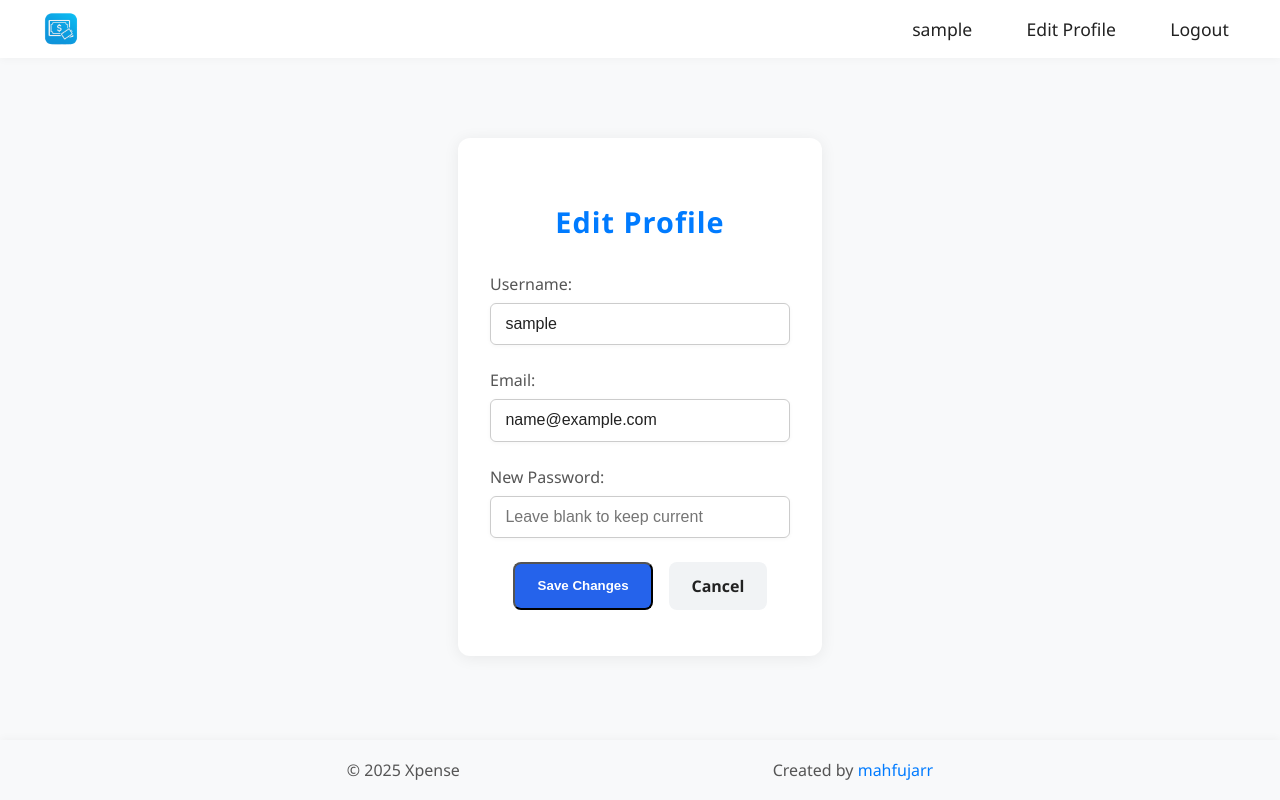
After one commit to mahfujarr/Xpense, a PHP site: page /public/edit_profile.php in a window 1280 px wide. The commit adds this page. Run offline with PHP 8.4, Linux system fonts and the light colour scheme; the visitor is signed in with stand-in values (Sample User, id 1).

Commit message:
added edit profile feature, changed some login logics and css

```diff
--- a/assets/css/login.css
+++ b/assets/css/login.css
@@ -7,10 +7,10 @@ body {
   padding: 0;
 }
 
-/* Centered Login Form */
 .login {
   background: #fff;
-  max-width: 400px;
+  width: 100%;
+  max-width: 300px;
   margin: 3rem auto 2rem auto;
   padding: 2.5rem 2rem 2rem 2rem;
   border-radius: 12px;
@@ -118,7 +118,6 @@ body {
   margin-top: 0.5rem;
 }
 
-/* Responsive */
 @media (max-width: 768px) {
   .login {
     margin: 2rem auto 1.5rem auto;
--- a/assets/css/navbar.css
+++ b/assets/css/navbar.css
@@ -1,4 +1,4 @@
-/* ================= Navbar Base ================= */
+/* Navbar Base */
 .navbar {
   background-color: #fff;
   color: #222;
@@ -18,7 +18,7 @@
 }
 
 .logo {
-  font-size: 1.3rem; /* smaller */
+  font-size: 1.3rem;
   font-weight: bold;
   color: #007bff;
   text-decoration: none;
@@ -33,11 +33,11 @@
 }
 
 .navbar-icon {
-  width: 32px; /* smaller */
-  height: 32px;
+  width: 42px;
+  height: 42px;
 }
 
-/* ================= Nav Links ================= */
+/* Nav Links */
 .nav-links {
   list-style: none;
   display: flex;
@@ -66,7 +66,7 @@
   color: #000;
 }
 
-/* ================= Hamburger ================= */
+/* Hamburger */
 .hamburger {
   display: none;
   flex-direction: column;
@@ -94,7 +94,7 @@
   transform: rotate(-45deg) translate(5px, -5px);
 }
 
-/* ================= Mobile Slide-in Menu ================= */
+/* Mobile Slide-in Menu */
 @media (max-width: 768px) {
   .nav-links {
     position: absolute;
@@ -112,7 +112,10 @@
     transition: all 0.3s ease;
     text-align: right;
   }
-
+  .navbar-icon {
+    width: 32px;
+    height: 32px;
+  }
   .nav-links.show {
     opacity: 1;
     visibility: visible;
--- a/public/auth/login.php
+++ b/public/auth/login.php
@@ -20,12 +20,12 @@
             <?php endif; ?>
             <form action="login.php" method="post">
                 <div class="form-group">
-                    <label for="username">Username:</label>
-                    <input type="text" id="username" name="username" required>
+                    <label for="username">Username/Email:</label>
+                    <input type="text" id="username" name="username" placeholder="Enter your username or email" required>
                 </div>
                 <div class="form-group">
                     <label for="password">Password:</label>
-                    <input type="password" id="password" name="password" required>
+                    <input type="password" id="password" name="password" placeholder="Enter your password" required>
                 </div>
                 <div class="form-group">
                     <button type="submit">Login</button>
--- a/public/components/navbar.php
+++ b/public/components/navbar.php
@@ -6,7 +6,7 @@ if (session_status() === PHP_SESSION_NONE) session_start();
 <div class="navbar">
     <div class="container">
         <a href="/index.php" class="logo">
-            <img src="/assets/icon.png" class="navbar-icon" alt="Xpense"
+            <img src="/assets/icon.png" class="navbar-icon" title="Home" alt="Xpense"
                 onerror="this.style.display='none'; this.insertAdjacentHTML('afterend', '<span class=\'logo\'>Xpense</span>');">
         </a>
 
@@ -19,6 +19,7 @@ if (session_status() === PHP_SESSION_NONE) session_start();
         <ul class="nav-links" id="nav-links">
             <?php if (isset($_SESSION['user_id'])): ?>
                 <li><a href="/public/dashboard.php"><?php echo htmlspecialchars($username ?? 'Dashboard'); ?></a></li>
+                <li><a href="/public/edit_profile.php">Edit Profile</a></li>
                 <li class="logout"><a href="/public/auth/logout.php">Logout</a></li>
             <?php else: ?>
                 <!-- <li><a href="/index.php">Home</a></li> -->
--- a/public/dashboard.php
+++ b/public/dashboard.php
@@ -34,7 +34,7 @@ $conn->close();
 ?>
 <!DOCTYPE html>
 <html lang="en">
-<?php $title = "Dashboard | Xpense"; ?>
+<?php $title = "$username | Xpense"; ?>
 <?php include './components/head.php'; ?>
 <?php include './components/navbar.php'; ?>
 <link rel="stylesheet" href="/assets/css/dashboard.css">
--- /dev/null
+++ b/public/edit_profile.php
@@ -0,0 +1,117 @@
+<?php
+session_start();
+if (!isset($_SESSION['user_id'])) {
+    header('Location: /public/auth/login.php');
+    exit();
+}
+$username = htmlspecialchars($_SESSION['username']);
+$email = htmlspecialchars($_SESSION['email'] ?? 'No Email is set currently');
+
+// Handle form submission
+$errors = [];
+$success = '';
+if ($_SERVER['REQUEST_METHOD'] === 'POST') {
+    $new_username = trim($_POST['username']);
+    $new_email = trim($_POST['email']);
+    $new_password = $_POST['password'];
+
+    if (empty($new_username) || empty($new_email)) {
+        $errors[] = "Username and Email are required.";
+    } else {
+        require_once "../DB_conn.php";
+        $user_id = $_SESSION['user_id'];
+
+        // Check for duplicate username (excluding current user)
+        $stmt = $conn->prepare("SELECT id FROM users WHERE username = ? AND id != ?");
+        $stmt->bind_param("si", $new_username, $user_id);
+        $stmt->execute();
+        $stmt->store_result();
+        if ($stmt->num_rows > 0) {
+            $errors[] = "Username already exists.";
+        }
+        $stmt->close();
+
+        // Check for duplicate email (excluding current user)
+        $stmt = $conn->prepare("SELECT id FROM users WHERE email = ? AND id != ?");
+        $stmt->bind_param("si", $new_email, $user_id);
+        $stmt->execute();
+        $stmt->store_result();
+        if ($stmt->num_rows > 0) {
+            $errors[] = "Email already exists.";
+        }
+        $stmt->close();
+
+        // Only update if no errors
+        if (empty($errors)) {
+            // Update username and email
+            $stmt = $conn->prepare("UPDATE users SET username = ?, email = ? WHERE id = ?");
+            $stmt->bind_param("ssi", $new_username, $new_email, $user_id);
+            $stmt->execute();
+            $stmt->close();
+
+            // Update password if provided
+            if (!empty($new_password)) {
+                $hashed_password = password_hash($new_password, PASSWORD_DEFAULT);
+                $stmt = $conn->prepare("UPDATE users SET password = ? WHERE id = ?");
+                $stmt->bind_param("si", $hashed_password, $user_id);
+                $stmt->execute();
+                $stmt->close();
+            }
+
+            // Update session values
+            $_SESSION['username'] = $new_username;
+            $_SESSION['email'] = $new_email;
+            $success = "Profile updated successfully!";
+            $username = htmlspecialchars($new_username);
+            $email = htmlspecialchars($new_email);
+        }
+    }
+}
+?>
+<!DOCTYPE html>
+<html lang="en">
+    <?php $title = "Edit Profile | Xpense"; ?>
+    <?php include './components/head.php'; ?>
+    <?php include './components/navbar.php'; ?>
+
+    <link rel="stylesheet" href="/assets/css/login.css">
+
+<body>
+    <div class="main-content">
+        <div class="login">
+            <h2>Edit Profile</h2>
+            <?php if (!empty($errors)): ?>
+                <div class="form-group" style="color: red;">
+                    <?php foreach ($errors as $error): ?>
+                        <div><?php echo $error; ?></div>
+                    <?php endforeach; ?>
+                </div>
+            <?php endif; ?>
+            <?php if ($success): ?>
+                <div class="form-group" style="color: green;">
+                    <?php echo $success; ?>
+                </div>
+            <?php endif; ?>
+            <form action="edit_profile.php" method="post">
+                <div class="form-group">
+                    <label for="username">Username:</label>
+                    <input type="text" id="username" name="username" value="<?php echo $username; ?>" required>
+                </div>
+                <div class="form-group">
+                    <label for="email">Email:</label>
+                    <input type="email" id="email" name="email" value="<?php echo $email; ?>" required>
+                </div>
+                <div class="form-group">
+                    <label for="password">New Password:</label>
+                    <input type="password" id="password" name="password" placeholder="Leave blank to keep current">
+                </div>
+                <div class="hero-actions">
+                    <button type="submit" class="btn primary">Save Changes</button>
+                    <a href="/public/dashboard.php" class="btn secondary">Cancel</a>
+                </div>
+            </form>
+        </div>
+    </div>
+    <?php include './components/footer.php'; ?>
+</body>
+</html>
--- a/public/reports.php
+++ b/public/reports.php
@@ -9,7 +9,7 @@ $username = htmlspecialchars($_SESSION['username']);
 ?>
 <!DOCTYPE html>
 <html lang="en">
-<?php $title = "Reports & Statistics | Xpense"; ?>
+<?php $title = "History | Xpense"; ?>
 <?php include './components/head.php'; ?>
 <?php include './components/navbar.php'; ?>
 <link rel="stylesheet" href="/assets/css/dashboard.css">
```
Also changed, not shown: assets/css/edit_profile.css (added, +102 -0 lines), public/auth/login_logic.php (+4 -3 lines). Lines whose indentation alone changed are shown as unchanged.
